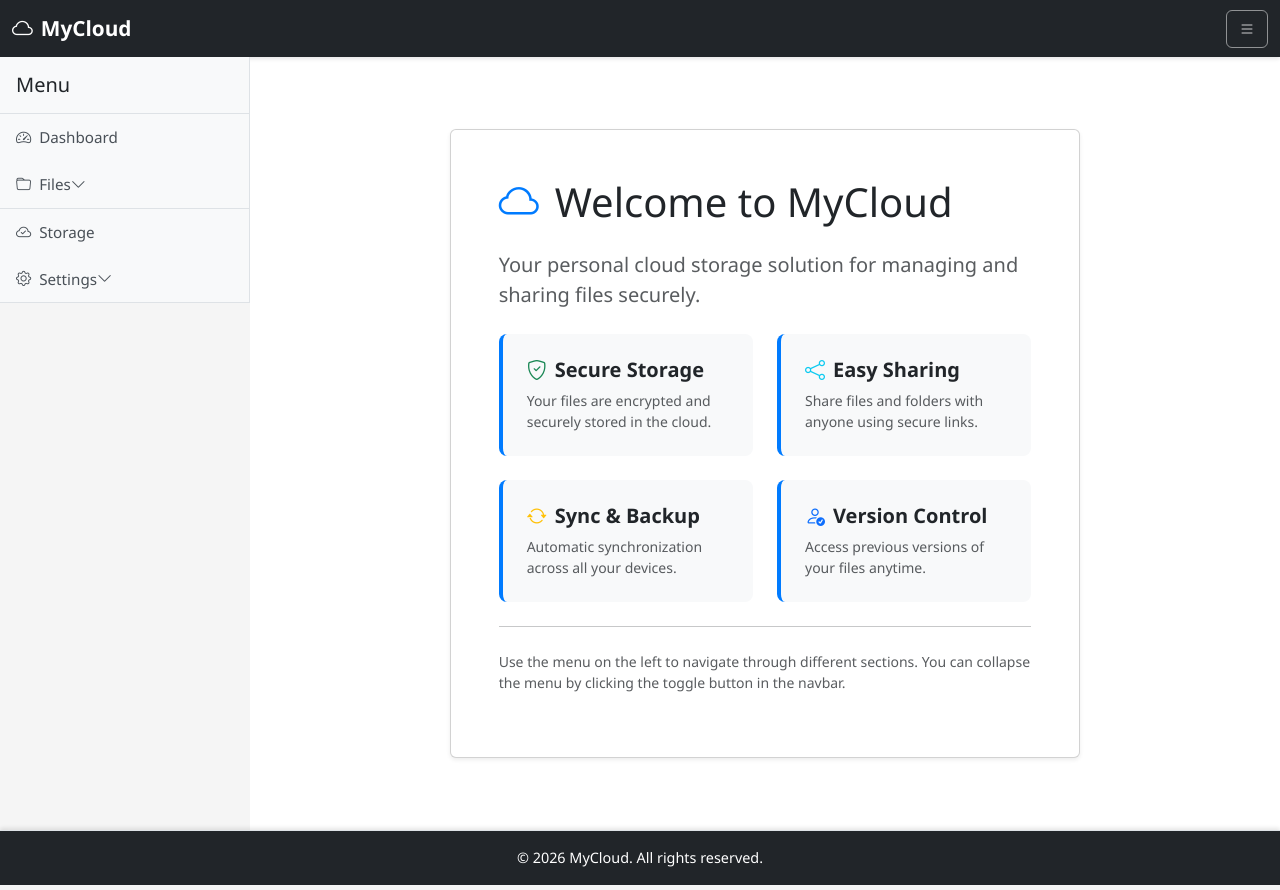
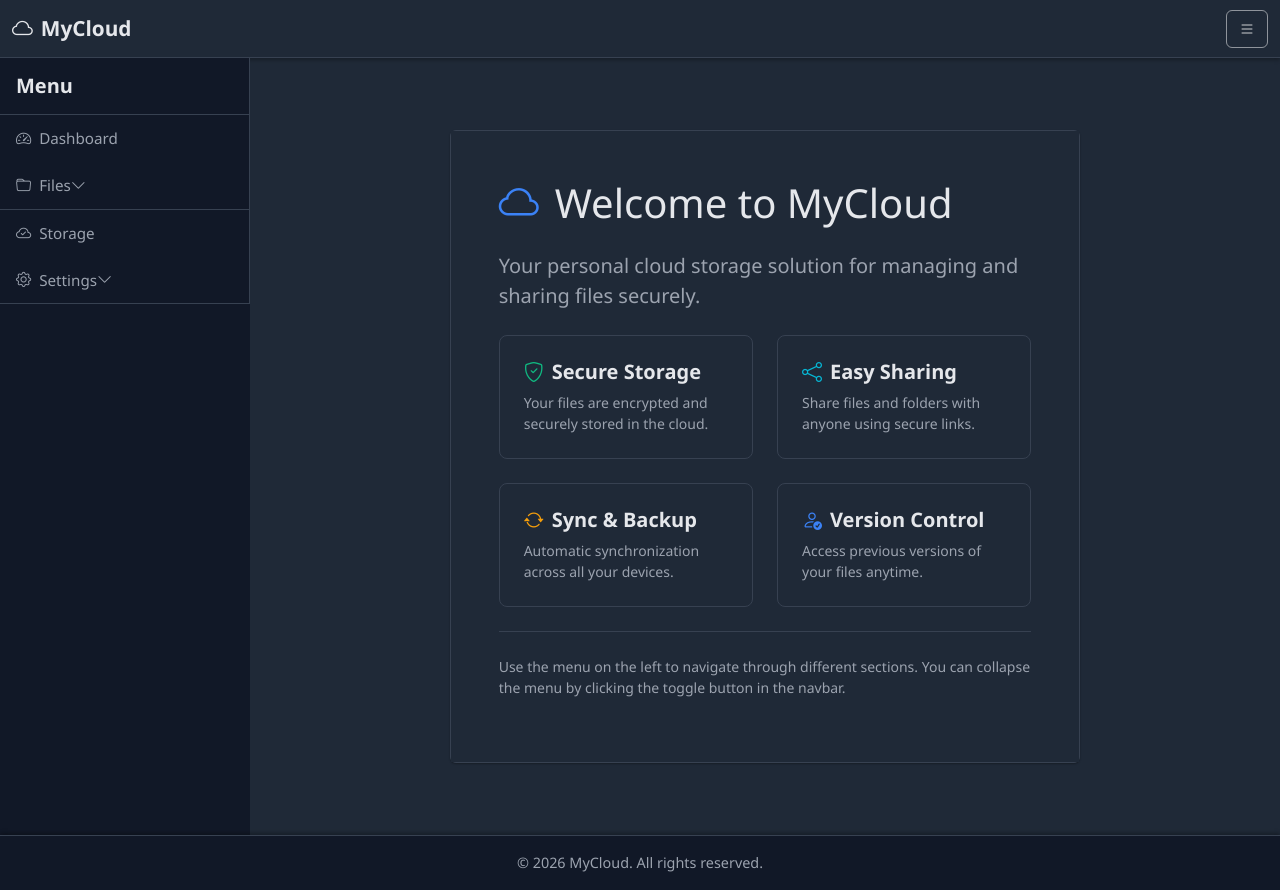
Before and after one commit to bhaskar4k/My-Cloud, an Angular app in the folder app/: page /home in a window 1280 px wide. Built offline with nearby package versions, Linux system fonts and the light colour scheme.

Commit message:
ui light to dark mode

```diff
--- a/app/src/app/page-components/error/error.component.css
+++ b/app/src/app/page-components/error/error.component.css
@@ -4,16 +4,18 @@
     align-items: center;
     min-height: calc(100vh - 200px);
     padding: 2rem;
+    background-color: #111827;
 }
 
 .error-content {
     text-align: center;
     max-width: 600px;
+    color: #e5e7eb;
 }
 
 .error-icon {
     font-size: 4rem;
-    color: #ff6b6b;
+    color: #ef4444;
     margin-bottom: 1rem;
     animation: bounce 1s infinite;
 }
@@ -33,26 +35,26 @@
 .error-code {
     font-size: 5rem;
     font-weight: 700;
-    color: #212529;
+    color: #ef4444;
     margin: 0;
     line-height: 1;
 }
 
 .error-title {
     font-size: 2rem;
-    color: #495057;
+    color: #e5e7eb;
     margin-top: 1rem;
     margin-bottom: 1rem;
 }
 
 .error-message {
     font-size: 1.1rem;
-    color: #6c757d;
+    color: #9ca3af;
     margin-bottom: 0.5rem;
 }
 
 .error-description {
-    color: #6c757d;
+    color: #9ca3af;
     font-size: 0.95rem;
     margin-bottom: 2rem;
 }
--- a/app/src/app/page-components/home/home.component.css
+++ b/app/src/app/page-components/home/home.component.css
@@ -1,23 +1,26 @@
 .feature-box {
     padding: 1.5rem;
-    background-color: #f8f9fa;
+    background-color: #1f2937;
     border-radius: 0.5rem;
-    border-left: 4px solid #007bff;
+    border-left: 4px solid #3b82f6;
     transition: all 0.3s ease;
+    border: 1px solid #374151;
 }
 
 .feature-box:hover {
-    background-color: #e9ecef;
+    background-color: #374151;
     transform: translateY(-2px);
-    box-shadow: 0 2px 8px rgba(0, 0, 0, 0.1);
+    box-shadow: 0 2px 8px rgba(0, 0, 0, 0.3);
+    border-left: 4px solid #60a5fa;
 }
 
 .feature-box h5 {
     margin-bottom: 0.5rem;
     font-weight: 600;
-    color: #212529;
+    color: #e5e7eb;
 }
 
 .feature-box p {
     margin-bottom: 0;
+    color: #9ca3af;
 }
--- a/app/src/app/page-components/home/home.component.html
+++ b/app/src/app/page-components/home/home.component.html
@@ -4,7 +4,7 @@
             <div class="card shadow-sm">
                 <div class="card-body p-5">
                     <h1 class="card-title mb-4">
-                        <i class="bi bi-cloud me-3" style="font-size: 2.5rem; color: #007bff;"></i>Welcome to MyCloud
+                        <i class="bi bi-cloud me-3" style="font-size: 2.5rem; color: #3b82f6;"></i>Welcome to MyCloud
                     </h1>
                     <p class="card-text lead text-muted mb-4">
                         Your personal cloud storage solution for managing and sharing files securely.
--- a/app/src/app/page-components/layout/footer/footer.component.css
+++ b/app/src/app/page-components/layout/footer/footer.component.css
@@ -1,10 +1,11 @@
 footer {
-    background-color: #212529 !important;
-    border-top: 1px solid #dee2e6;
-    box-shadow: 0 -2px 4px rgba(0, 0, 0, 0.1);
+    background-color: #111827 !important;
+    border-top: 1px solid #374151;
+    box-shadow: 0 -2px 4px rgba(0, 0, 0, 0.3);
 }
 
 footer p {
     margin: 0;
     font-size: 0.9rem;
+    color: #9ca3af;
 }
--- a/app/src/app/page-components/layout/layout-base/layout-base.component.css
+++ b/app/src/app/page-components/layout/layout-base/layout-base.component.css
@@ -28,7 +28,8 @@
     overflow: auto !important;
 }
 
-/* Layout-specific styles */
+/* Layout-specific styles - dark theme */
 main {
-    background-color: #ffffff;
+    background-color: #1f2937;
+    color: #e5e7eb;
 }
--- a/app/src/app/page-components/layout/navbar/navbar.component.css
+++ b/app/src/app/page-components/layout/navbar/navbar.component.css
@@ -1,16 +1,18 @@
 .navbar {
-    box-shadow: 0 2px 4px rgba(0, 0, 0, 0.1);
-    background-color: #212529 !important;
+    box-shadow: 0 2px 4px rgba(0, 0, 0, 0.3);
+    background-color: #1f2937 !important;
+    border-bottom: 1px solid #374151;
 }
 
 .navbar-brand {
     font-weight: 600;
     font-size: 1.3rem;
     transition: color 0.3s ease;
+    color: #e5e7eb !important;
 }
 
 .navbar-brand:hover {
-    color: #ffffff !important;
+    color: #60a5fa !important;
 }
 
 .btn-outline-light {
--- a/app/src/app/page-components/layout/side-panel/side-panel.component.css
+++ b/app/src/app/page-components/layout/side-panel/side-panel.component.css
@@ -1,6 +1,6 @@
 .side-panel {
-  background-color: #f8f9fa;
-  border-right: 1px solid #dee2e6;
+  background-color: #111827;
+  border-right: 1px solid #374151;
   min-width: 250px;
   max-width: 250px;
   overflow-y: auto;
@@ -19,8 +19,14 @@
   padding: 0;
 }
 
+.side-panel-content h5 {
+  color: #e5e7eb;
+  border-bottom-color: #374151 !important;
+  font-weight: 600;
+}
+
 .nav-link {
-  color: #495057 !important;
+  color: #9ca3af !important;
   padding: 0.75rem 1rem !important;
   border: none;
   background: none;
@@ -31,14 +37,14 @@
 }
 
 .nav-link:hover {
-  background-color: #e9ecef;
-  color: #212529 !important;
+  background-color: #1f2937;
+  color: #e5e7eb !important;
 }
 
 .nav-link.active {
-  background-color: #007bff;
+  background-color: #3b82f6;
   color: white !important;
-  border-left: 4px solid #0056b3;
+  border-left: 4px solid #1e40af;
 }
 
 .nav-link i {
@@ -46,26 +52,27 @@
 }
 
 .submenu {
-  background-color: #e9ecef;
+  background-color: #0f172a;
 }
 
 .submenu-link {
   padding-left: 2.5rem !important;
   font-size: 0.9rem;
-  color: #495057 !important;
+  color: #9ca3af !important;
 }
 
 .submenu-link:hover {
-  background-color: #dee2e6;
+  background-color: #1f2937;
+  color: #e5e7eb !important;
 }
 
 .submenu-link.active {
-  background-color: #007bff;
+  background-color: #3b82f6;
   color: white !important;
-  border-left: 4px solid #0056b3;
+  border-left: 4px solid #1e40af;
   padding-left: calc(2.5rem - 4px) !important;
 }
 
 .menu-item-group {
-  border-bottom: 1px solid #dee2e6;
+  border-bottom: 1px solid #374151;
 }
--- a/app/src/index.html
+++ b/app/src/index.html
@@ -1,8 +1,8 @@
 <!doctype html>
-<html lang="en">
+<html lang="en" data-bs-theme="dark">
 <head>
   <meta charset="utf-8">
-  <title>App</title>
+  <title>My Cloud</title>
   <base href="/">
   <meta name="viewport" content="width=device-width, initial-scale=1">
   <link rel="icon" type="image/x-icon" href="favicon.ico">
--- a/app/src/styles.css
+++ b/app/src/styles.css
@@ -1,4 +1,4 @@
-/* You can add global styles to this file, and also import other style files */
+/* Global Dark Theme Styles */
 
 * {
     margin: 0;
@@ -13,7 +13,8 @@ body {
 
 body {
     font-family: "Segoe UI", Roboto, "Helvetica Neue", Arial, sans-serif;
-    background-color: #f5f5f5;
+    background-color: #111827;
+    color: #e5e7eb;
 }
 
 app-root {
@@ -21,20 +22,115 @@ app-root {
     height: 100%;
 }
 
-/* Scrollbar styling */
+/* Scrollbar styling - dark theme */
 ::-webkit-scrollbar {
     width: 8px;
 }
 
 ::-webkit-scrollbar-track {
-    background: #f1f1f1;
+    background: #1f2937;
 }
 
 ::-webkit-scrollbar-thumb {
-    background: #888;
+    background: #4b5563;
     border-radius: 4px;
 }
 
 ::-webkit-scrollbar-thumb:hover {
-    background: #555;
+    background: #6b7280;
 }
+
+/* Bootstrap Card Components - Dark Theme */
+.card {
+    background-color: #1f2937 !important;
+    border-color: #374151 !important;
+    color: #e5e7eb !important;
+}
+
+.card-body {
+    background-color: #1f2937 !important;
+}
+
+.card-title {
+    color: #e5e7eb !important;
+}
+
+.card-text {
+    color: #d1d5db !important;
+}
+
+.text-muted {
+    color: #9ca3af !important;
+}
+
+.text-success {
+    color: #10b981 !important;
+}
+
+.text-info {
+    color: #06b6d4 !important;
+}
+
+.text-warning {
+    color: #f59e0b !important;
+}
+
+.text-primary {
+    color: #3b82f6 !important;
+}
+
+.lead {
+    color: #9ca3af !important;
+}
+
+.shadow-sm {
+    box-shadow: 0 1px 2px rgba(0, 0, 0, 0.3) !important;
+}
+
+hr {
+    border-color: #374151 !important;
+    opacity: 1 !important;
+}
+
+/* Bootstrap Button Components - Dark Theme */
+.btn-primary {
+    background-color: #3b82f6 !important;
+    border-color: #3b82f6 !important;
+    color: white !important;
+}
+
+.btn-primary:hover {
+    background-color: #2563eb !important;
+    border-color: #2563eb !important;
+}
+
+.btn-primary:focus,
+.btn-primary.focus {
+    background-color: #2563eb !important;
+    border-color: #2563eb !important;
+    box-shadow: 0 0 0 0.25rem rgba(59, 130, 246, 0.5) !important;
+}
+
+.btn-primary:active,
+.btn-primary.active {
+    background-color: #1d4ed8 !important;
+    border-color: #1d4ed8 !important;
+}
+
+/* Bootstrap Form Components - Dark Theme */
+.form-control {
+    background-color: #1f2937 !important;
+    border-color: #374151 !important;
+    color: #e5e7eb !important;
+}
+
+.form-control:focus {
+    background-color: #1f2937 !important;
+    border-color: #3b82f6 !important;
+    color: #e5e7eb !important;
+    box-shadow: 0 0 0 0.25rem rgba(59, 130, 246, 0.25) !important;
+}
+
+.form-control::placeholder {
+    color: #6b7280 !important;
+}
```
